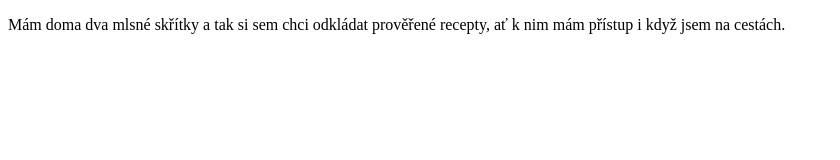
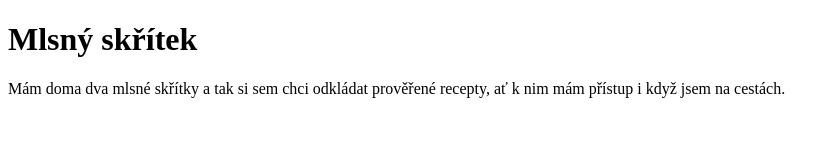
Before and after one commit to mayenka/MlsnySkritek, a plain HTML site: page index.html in a window 1280 px wide. Shown: the whole page, without its empty margins (0-840 px from the left). Drawn offline with Linux system fonts and the light colour scheme.

Commit message:
pridan nadpis stranky

```diff
--- a/index.html
+++ b/index.html
@@ -8,6 +8,8 @@
 </head>
 <body>
 
+<h1>Mlsný skřítek</h1>
+
 <p>Mám doma dva mlsné skřítky a tak si sem chci odkládat prověřené recepty, ať k nim mám přístup i když jsem na cestách.</p>
 
 </body>
```
